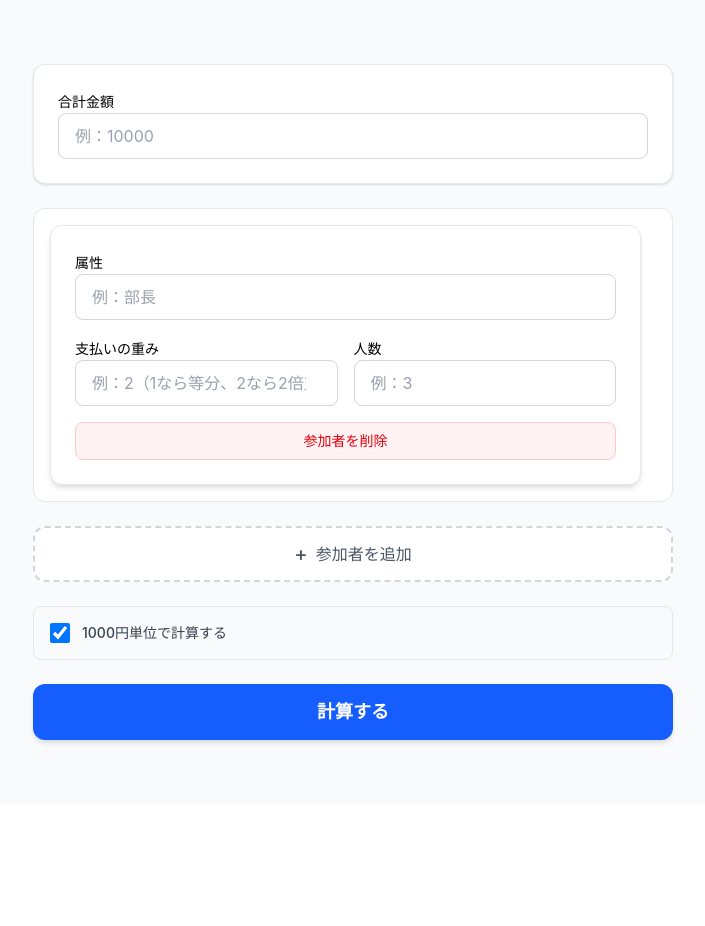
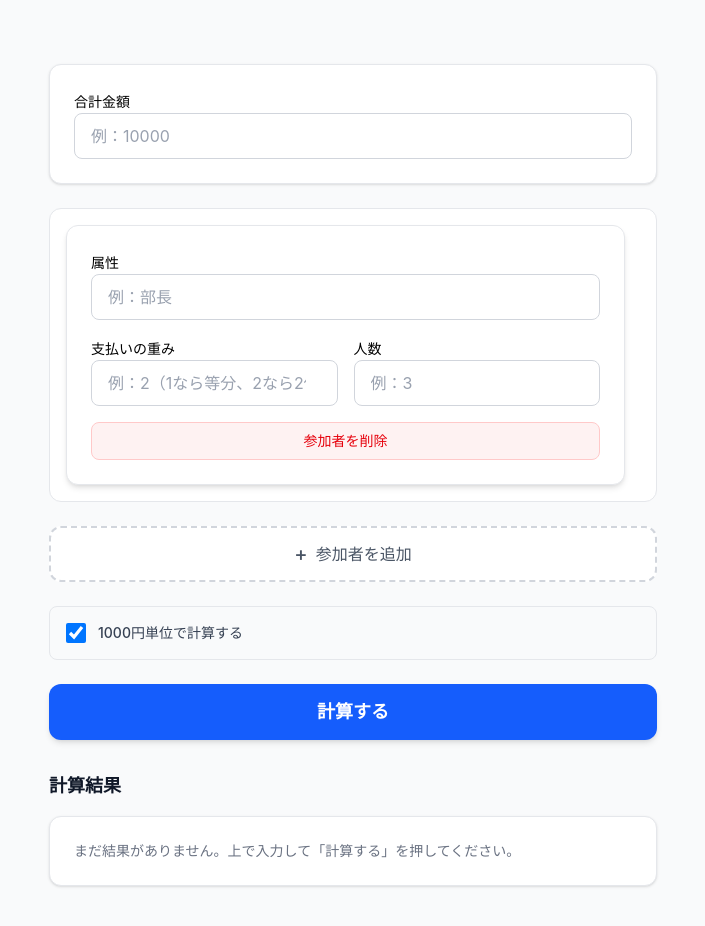
Before and after one commit to netakiryosuke/boss-pays-more, a Next.js app: page / in a window 1280 px wide. Shown: the top 926 px of the page, without its empty margins (287-992 px from the left). Before the commit the page ends 804 px from the top, so only its background shows below. Built offline with nearby package versions, Linux system fonts and the light colour scheme.

Commit message:
Refactor ResultList and ResultItem for improved layout

```diff
--- a/src/app/page.tsx
+++ b/src/app/page.tsx
@@ -11,7 +11,7 @@ export default function Home() {
 
   return (
     <main className="min-h-screen bg-gray-50 py-8 flex justify-center">
-      <div className="flex flex-col">
+      <div className="w-full max-w-2xl px-4">
         <InputForm
           setResults={setResults}
           setDifference={setDifference}
--- a/src/components/ResultItem.tsx
+++ b/src/components/ResultItem.tsx
@@ -8,8 +8,17 @@ interface Props {
 
 export default function ResultItem({ result }: Props) {
     return (
-        <div>
-            {result.position}: {result.payAmount}
+        <div className="py-4 flex items-center justify-between gap-4">
+            <div className="min-w-0">
+                <div className="text-sm font-medium text-gray-900 truncate">
+                    {result.position}
+                </div>
+            </div>
+            <div className="shrink-0 text-right">
+                <div className="text-base font-semibold text-gray-900 tabular-nums">
+                    {result.payAmount.toLocaleString()}円
+                </div>
+            </div>
         </div>
     );
 }
--- a/src/components/ResultList.tsx
+++ b/src/components/ResultList.tsx
@@ -9,16 +9,41 @@ interface Props {
 }
 
 export default function ResultList({ results, difference }: Props) {
+    const hasResults = results.length > 0;
+
     return (
-        <div>
-            {results.map((result, index) => {
-                return <ResultItem key={index} result={result} />;
-            })}
-            {difference !== 0 && (
-                <div className="mt-4 p-3 bg-yellow-100 rounded">
-                    <strong>誤差:</strong> {difference > 0 ? `${difference}円（不足分）` : `${Math.abs(difference)}円（余剰分）`}
-                </div>
-            )}
+        <div className="max-w-2xl mx-auto px-4 pb-10">
+            <div className="flex items-end justify-between mb-4">
+                <h2 className="text-lg font-semibold text-gray-900">計算結果</h2>
+                {hasResults && (
+                    <span className="text-sm text-gray-500">{results.length}件</span>
+                )}
+            </div>
+
+            <div className="p-6 bg-white rounded-xl shadow-sm border border-gray-200">
+                {!hasResults ? (
+                    <p className="text-sm text-gray-500">
+                        まだ結果がありません。上で入力して「計算する」を押してください。
+                    </p>
+                ) : (
+                    <div className="divide-y divide-gray-100">
+                        {results.map((result, index) => (
+                            <ResultItem key={index} result={result} />
+                        ))}
+                    </div>
+                )}
+
+                {hasResults && difference !== 0 && (
+                    <div className="mt-6 p-4 bg-amber-50 border border-amber-200 rounded-lg">
+                        <div className="text-sm font-medium text-amber-900">誤差</div>
+                        <div className="mt-1 text-sm text-amber-800">
+                            {difference > 0
+                                ? `${difference}円（不足分）`
+                                : `${Math.abs(difference)}円（余剰分）`}
+                        </div>
+                    </div>
+                )}
+            </div>
         </div>
     );
 }
```
